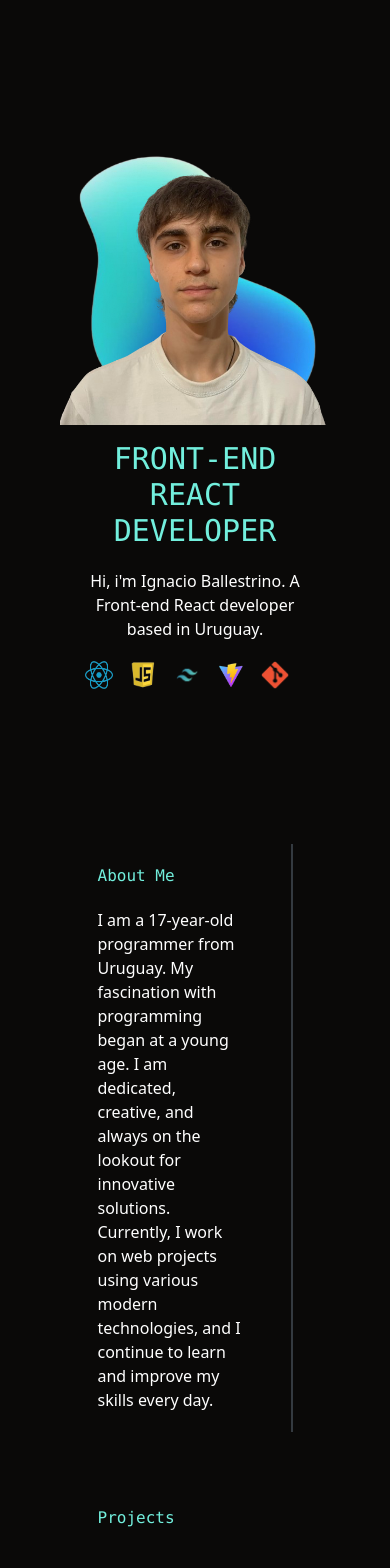
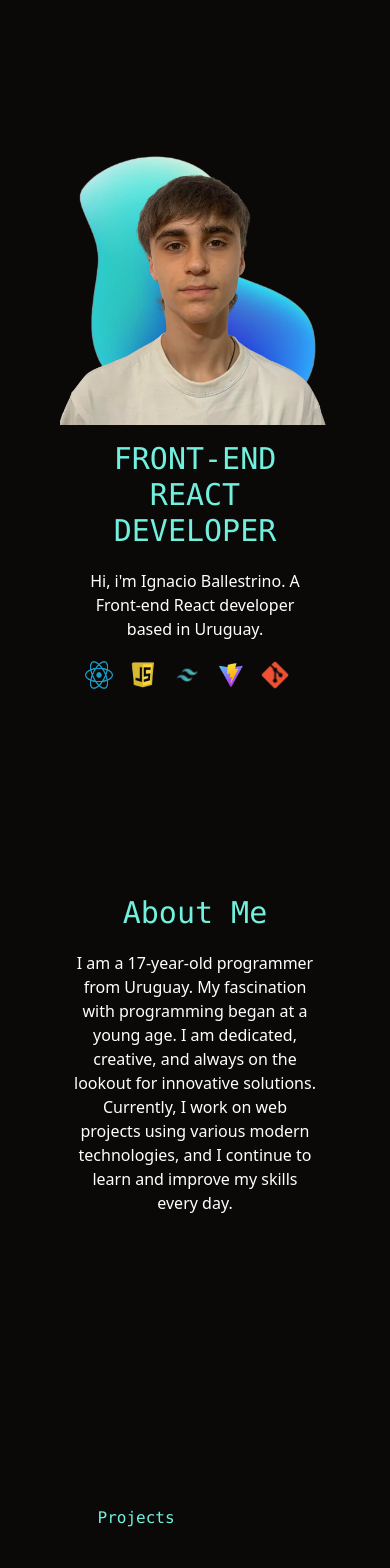
Before and after one commit to ballestrino/portfolio, a React (Vite) app: page / in a window 390 px wide. Shown: the top 1568 px of the page. Built offline with nearby package versions, Linux system fonts and the light colour scheme.

Commit message:
responsive AboutMe

```diff
--- a/src/components/AboutMe.jsx
+++ b/src/components/AboutMe.jsx
@@ -14,10 +14,10 @@ function AboutMe() {
     >
       <div
         className='
-        flex flex-col items-start
-        w-3/6
+        flex flex-col items-center
+        w-10/12 text-center text-balance
         m-auto
-        border-r-2 border-customGray
+        lg:w-3/6 lg:border-r-2 lg:border-customGray lg:text-start lg:items-start
         '
       >
         <div className='w-3/4 '>
@@ -26,7 +26,7 @@ function AboutMe() {
             xxl:text-6xl
             xl:text-5xl
             lg:text-4xl
-            md:text-3xl
+            text-3xl
             '
           >
             {translationProvider.AboutMeTitle}
--- a/tailwind.config.js
+++ b/tailwind.config.js
@@ -65,6 +65,7 @@ export default {
         xs: '475px',
         sm: '640px',
         md: '768px',
+        'md-lg': '900px',
         lg: '1024px',
         xl: '1200px',
         xxl: '1750px',
```
